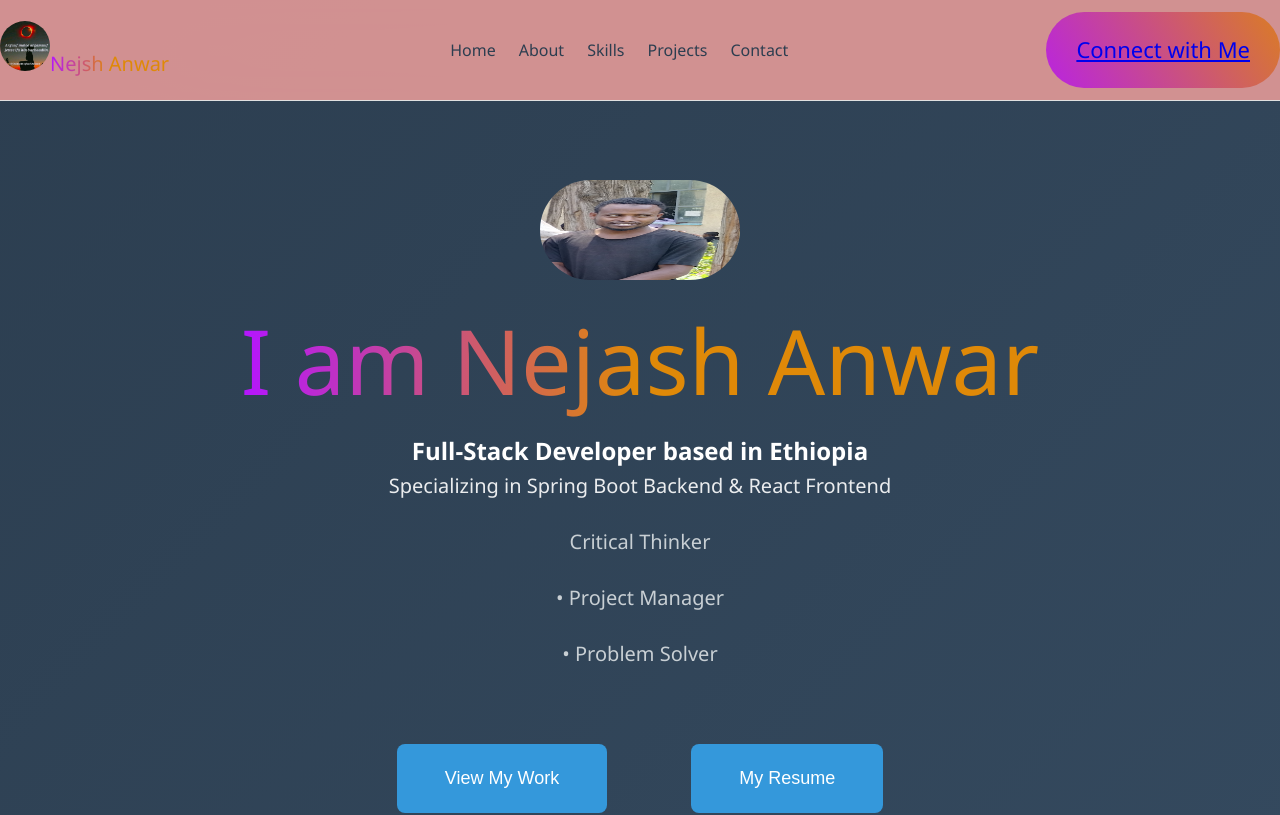
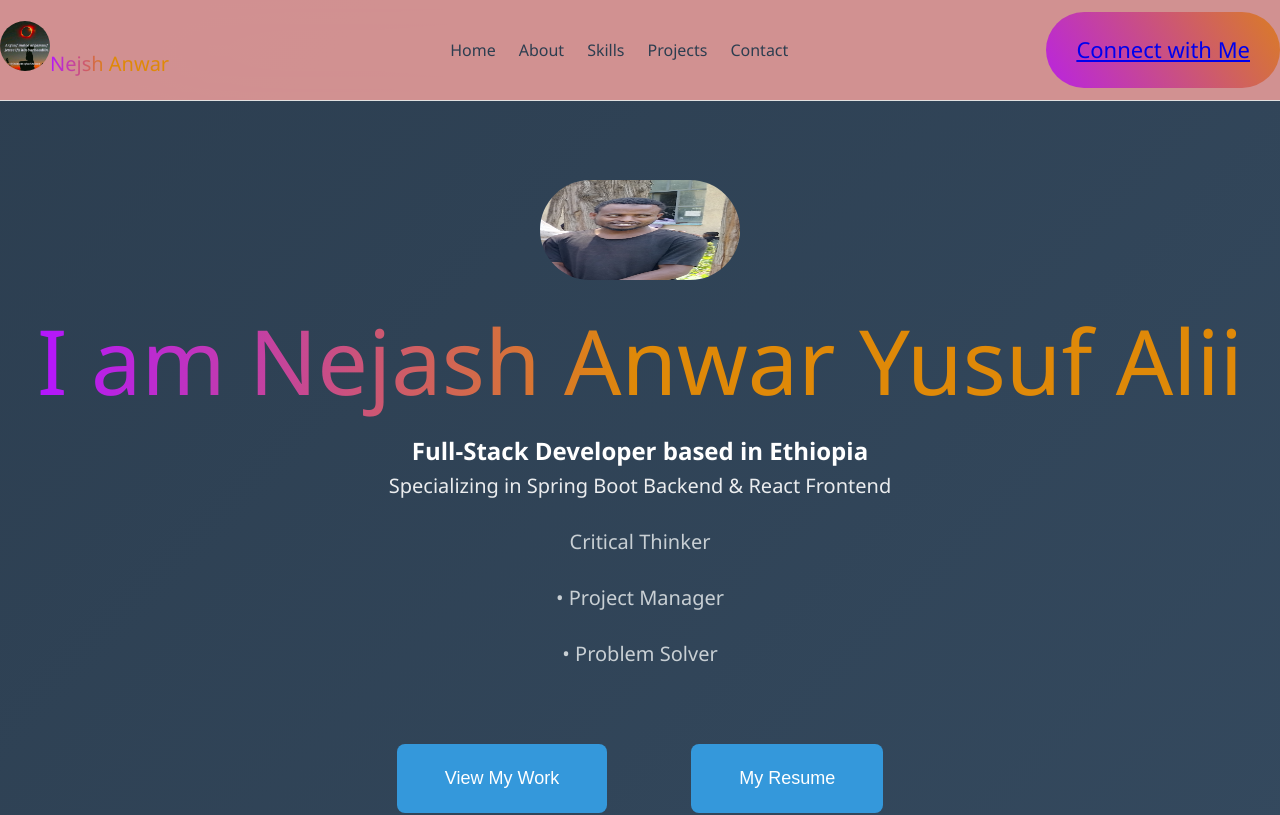
Before and after one commit to AnwarNejash/tryagain, a React (Create React App) app: page / in a window 1280 px wide. Shown: the top 815 px of the page. Built offline with nearby package versions, Linux system fonts and the light colour scheme.

Commit message:
Update Hero.jsx

```diff
--- a/src/components/Hero/Hero.jsx
+++ b/src/components/Hero/Hero.jsx
@@ -9,7 +9,7 @@ const Hero = () => {
       <div className="hero-content">
 
  <img src={nejash} alt=""  className=" image"/>
-        <h1 className=" myname"> I am Nejash Anwar  </h1>
+        <h1 className=" myname"> I am Nejash Anwar Yusuf Alii </h1>
         <h2>Full-Stack Developer based in Ethiopia</h2>
 
         <p>Specializing in Spring Boot Backend & React Frontend</p>
@@ -25,4 +25,5 @@ const Hero = () => {
   );
 };
 
+
 export default Hero;
```
